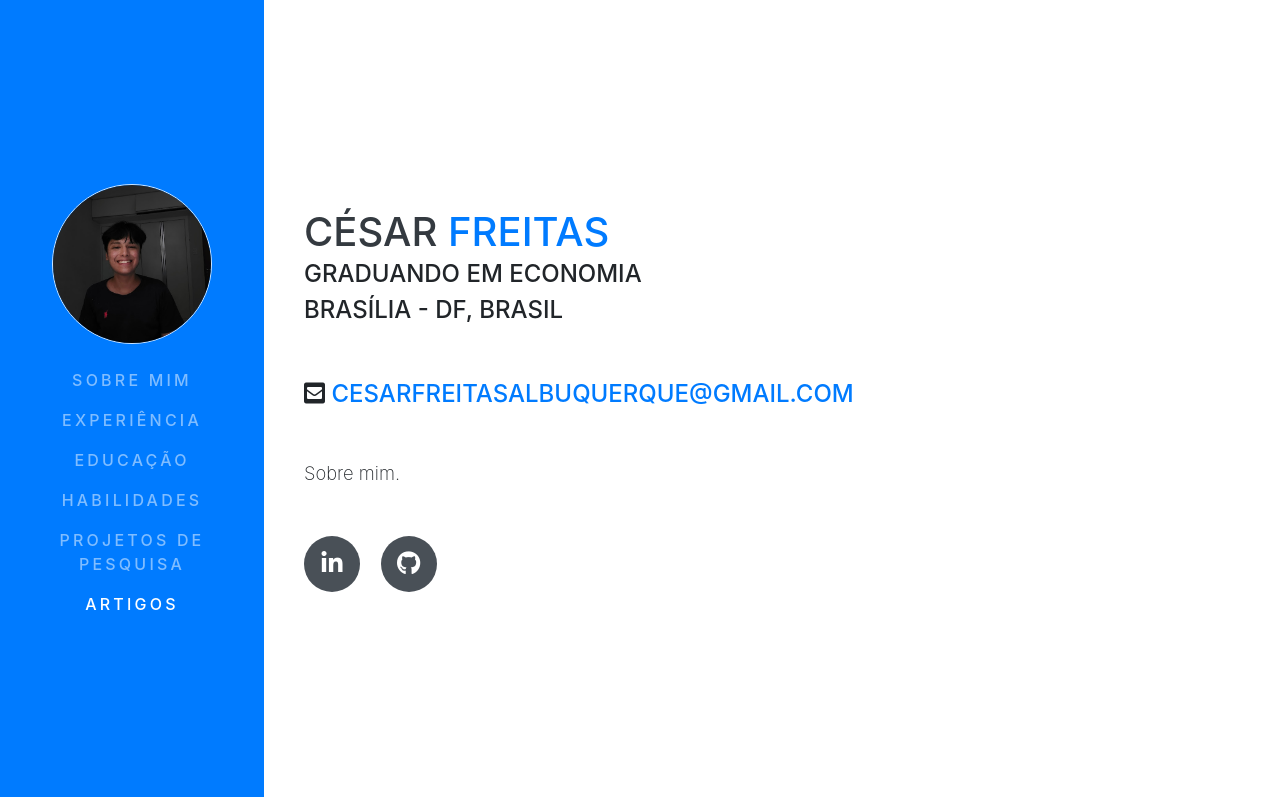
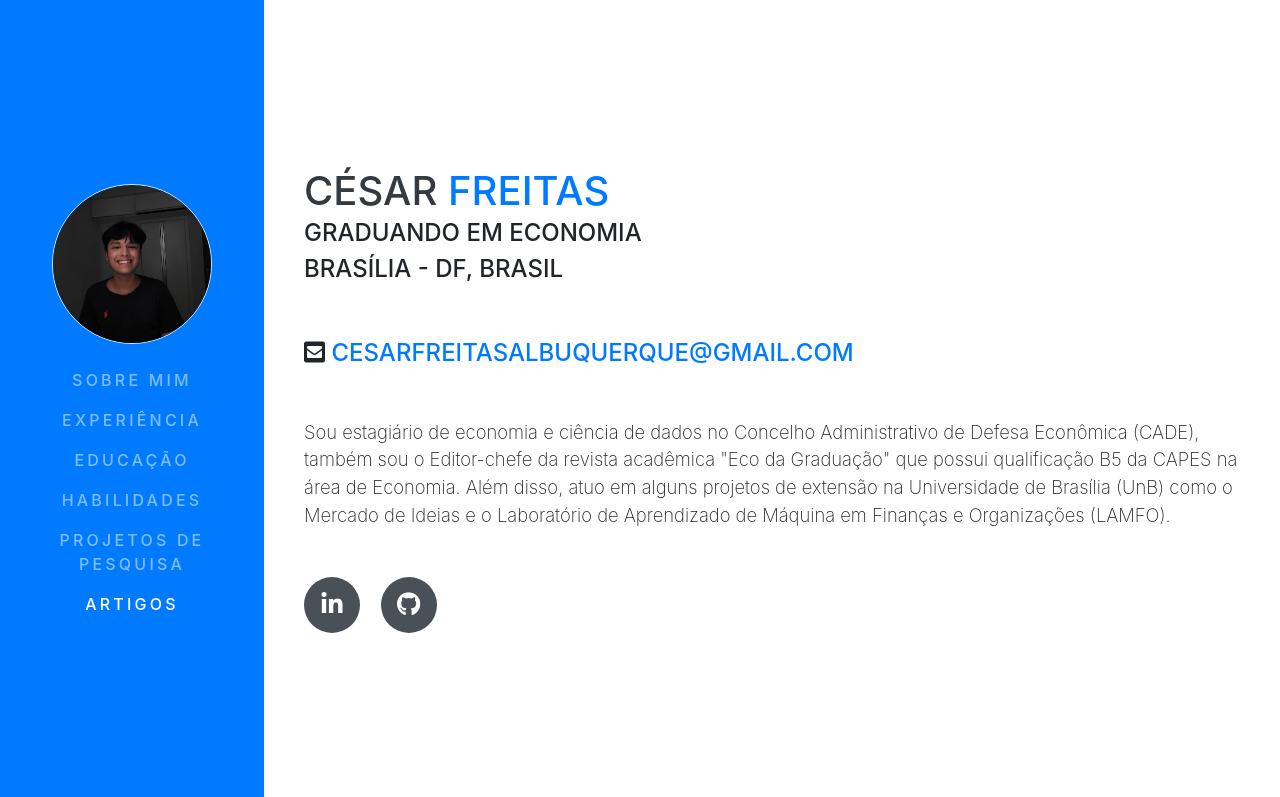
Before and after one commit to ocesarfreitas/Curriculum-Vitae, a website with bundled scripts: page index.html in a window 1280 px wide. Shown: the top 797 px of the page. Built offline with nearby package versions, Linux system fonts and the light colour scheme; a web font is replaced by a local one.

Commit message:
Atualização

```diff
--- a/index.html
+++ b/index.html
@@ -5,7 +5,7 @@
 
     <meta charset="utf-8">
     <meta name="viewport" content="width=device-width, initial-scale=1, shrink-to-fit=no">
-    <meta name="description" content="CV/Resume and portfolio of Diego Lopes">
+    <meta name="description" content="CV/Curriculum vitae e portfólio de César Freitas">
     <meta name="author" content="César Freitas">
 
     <title>Curriculum Vitae - César Freitas</title>
@@ -75,7 +75,7 @@
                     <i class="fas fa-envelope-square"></i>
                     <a href="mailto:name@email.com">cesarfreitasalbuquerque@gmail.com</a>
                 </div>
-                <p class="lead mb-5"> Sobre mim.
+                <p class="lead mb-5"> Sou estagiário de economia e ciência de dados no Concelho Administrativo de Defesa Econômica (CADE), também sou o Editor-chefe da revista acadêmica "Eco da Graduação" que possui qualificação B5 da CAPES na área de Economia. Além disso, atuo em alguns projetos de extensão na Universidade de Brasília (UnB) como o Mercado de Ideias e o Laboratório de Aprendizado de Máquina em Finanças e Organizações (LAMFO).
                 </p>
                 <div class="social-icons">
                     <a href="https://www.linkedin.com/in/cesarfreitasalbuquerque/">
@@ -177,6 +177,7 @@
                         <i class="devicon-latex-original"></i>
                     </li>
                 </ul>
+            </div>
         </section>
 
 
@@ -215,7 +216,7 @@
                         <h3 class="mb-0">Programa de Educação Tutorial (PET)</h3>
                         <a href="https://petecounb.wordpress.com/" class="btn btn-secondary">Pesquisador</a>
                         <p>
-                        <p> Reuniões semanais de conjuntura/artigos científicos, produzir e publicar uma monografia individual na Revista Laboratório de Economia.</p>
+                        <p>Reuniões semanais de conjuntura/artigos científicos, produzir e publicar uma monografia individual na Revista Laboratório de Economia.</p>
                     </div>
                     <div class="resume-date text-md-right">
                         <span class="text-primary">Junho de 2020 - Junho de 2021</span>
```
